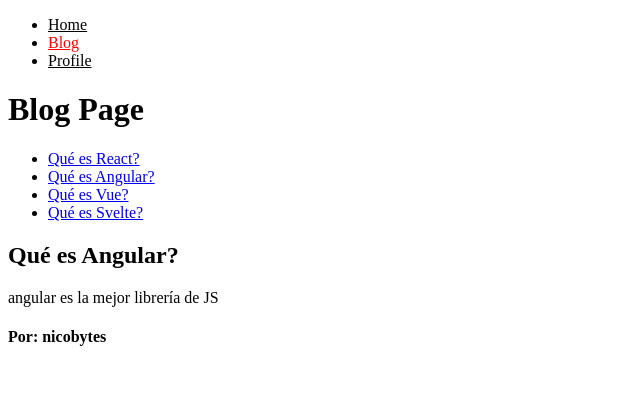
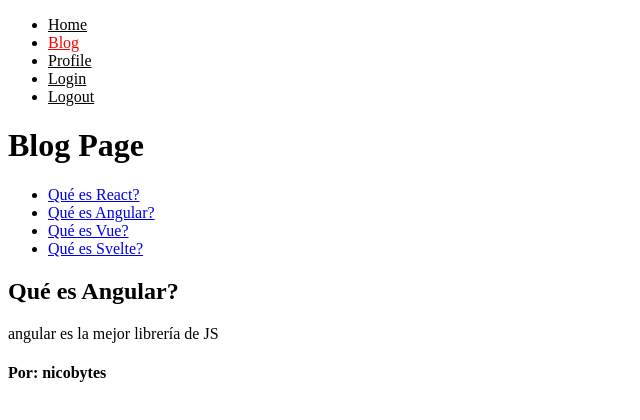
Before and after one commit to salvarez96/react-router-course, a React (Vite) app: page /#/blog/que-es-angular in a window 1280 px wide. Shown: the top 420 px of the page, without its empty margins (0-640 px from the left). Built offline with nearby package versions, Linux system fonts and the light colour scheme.

Commit message:
Class 11: create login-page and logout-page components

```diff
--- a/src/App.tsx
+++ b/src/App.tsx
@@ -4,6 +4,8 @@
 import BlogPage from "./pages/blog-page"
 import ProfilePage from "./pages/profile-page"
 import BlogPost from "./components/blog-page/blog-post"
+import LoginPage from "./pages/login-page"
+import LogoutPage from "./pages/logout-page"
 
 function App() {
   return (
@@ -15,6 +17,8 @@
           <Route path="/blog" element={<BlogPage />}>
             <Route path=":slug" element={<BlogPost />} />
           </Route>
+          <Route path="/login" element={<LoginPage />} />
+          <Route path="/logout" element={<LogoutPage />} />
           <Route path="/profile" element={<ProfilePage />} />
           <Route path="*" element={<h1>Not found</h1>} />
         </Routes>
--- a/src/components/menu.tsx
+++ b/src/components/menu.tsx
@@ -13,6 +13,14 @@
   {
     to: '/profile',
     text: 'Profile'
+  },
+  {
+    to: '/login',
+    text: 'Login'
+  },
+  {
+    to: '/logout',
+    text: 'Logout'
   }
 ]
 
--- /dev/null
+++ b/src/pages/login-page.tsx
@@ -0,0 +1,27 @@
+import React from 'react'
+import type { FormEventHandler } from 'react'
+import { useState } from 'react'
+
+export default function LoginPage() {
+
+  const [username, setUsername] = useState('')
+
+  const login: FormEventHandler<HTMLFormElement> = (e) => {
+    e.preventDefault()
+    console.log(username)
+  }
+
+  return (
+    <main>
+      <h1>LoginPage</h1>
+      <form onSubmit={login}>
+        <div>
+          <label htmlFor="username">Ingresa tu nombre de usuario:</label>
+          <br />
+          <input type="text" id='username' onChange={e => setUsername(e.target.value)} />
+        </div>
+        <button>Login</button>
+      </form>
+    </main>
+  )
+}
--- /dev/null
+++ b/src/pages/logout-page.tsx
@@ -0,0 +1,21 @@
+import React from 'react'
+import type { FormEventHandler } from 'react'
+
+export default function LogoutPage() {
+
+  const logout: FormEventHandler<HTMLFormElement> = e => {
+    e.preventDefault()
+    console.log('Logout')
+  }
+
+  return (
+    <main>
+      <h1>LogoutPage</h1>
+      <form onSubmit={logout}>
+        <label htmlFor="logout-button">Seguro que quieres salir?</label>
+        <br />
+        <button id='logout-button'>Logout</button>
+      </form>
+    </main>
+  )
+}
```
